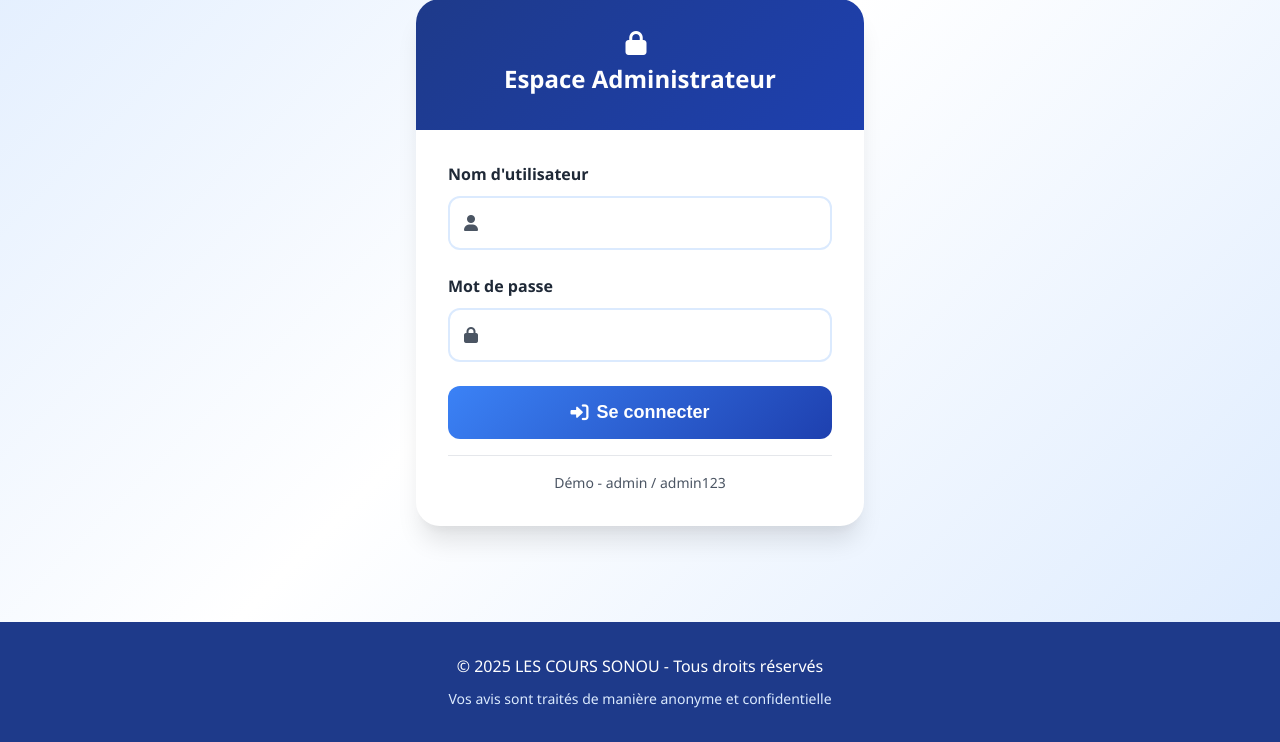
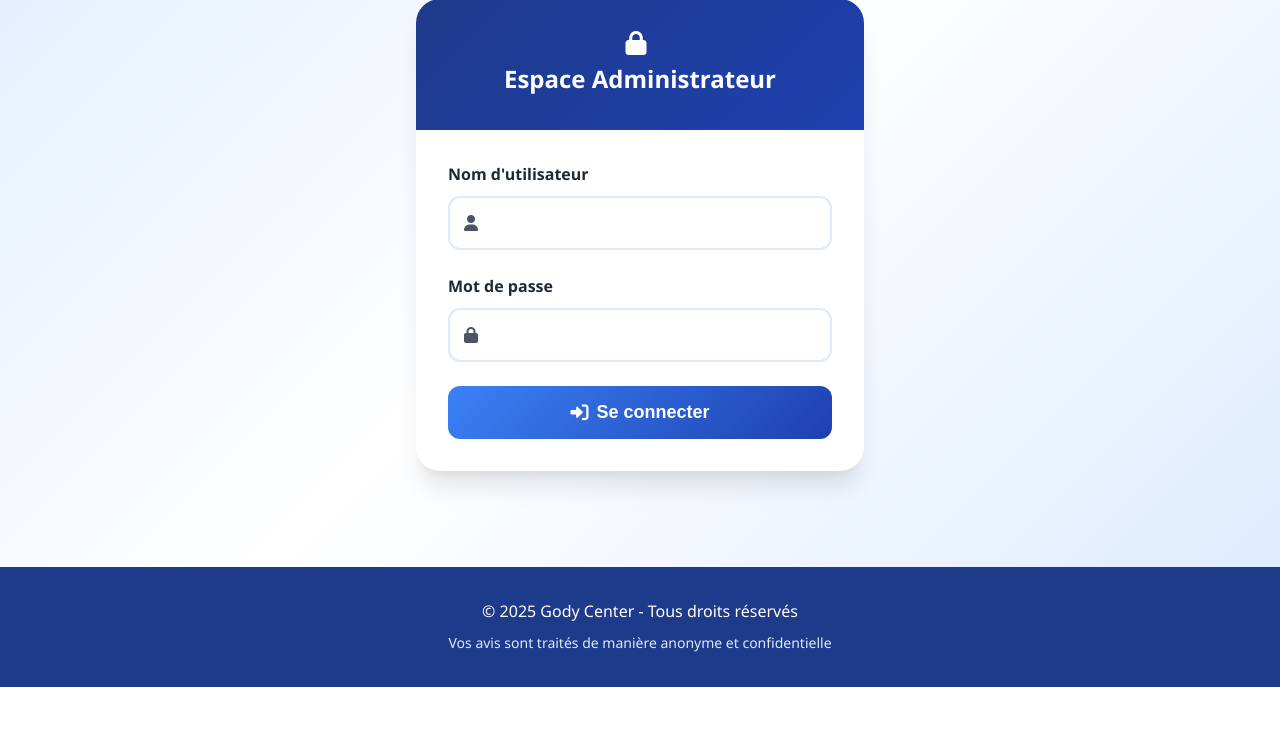
Before and after one commit to godwin2005-cryp/sondage, a Flask app: page /admin in a window 1280 px wide. Shown: the part 308-1050 px from the top of the page. After the commit the page ends 995 px from the top, so only its background shows below. Run offline with Flask 3, Linux system fonts and the light colour scheme.

Commit message:
Update admin_login.html

```diff
--- a/templates/admin_login.html
+++ b/templates/admin_login.html
@@ -408,9 +408,7 @@
                             Se connecter
                         </button>
 
-                        <div class="demo-info">
-                            <p>Démo - admin / admin123</p>
-                        </div>
+
                     </form>
                 </div>
             </div>
@@ -419,7 +417,7 @@
 
     <footer class="footer">
         <div class="container">
-            <p>&copy; 2025 LES COURS SONOU - Tous droits réservés</p>
+            <p>&copy; 2025 Gody Center - Tous droits réservés</p>
             <p class="footer-subtitle">Vos avis sont traités de manière anonyme et confidentielle</p>
         </div>
     </footer>
```
